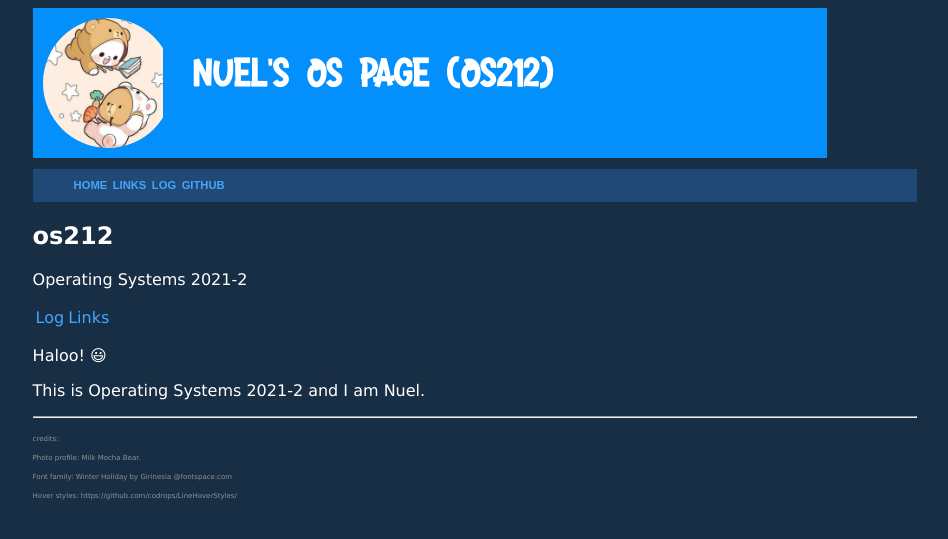
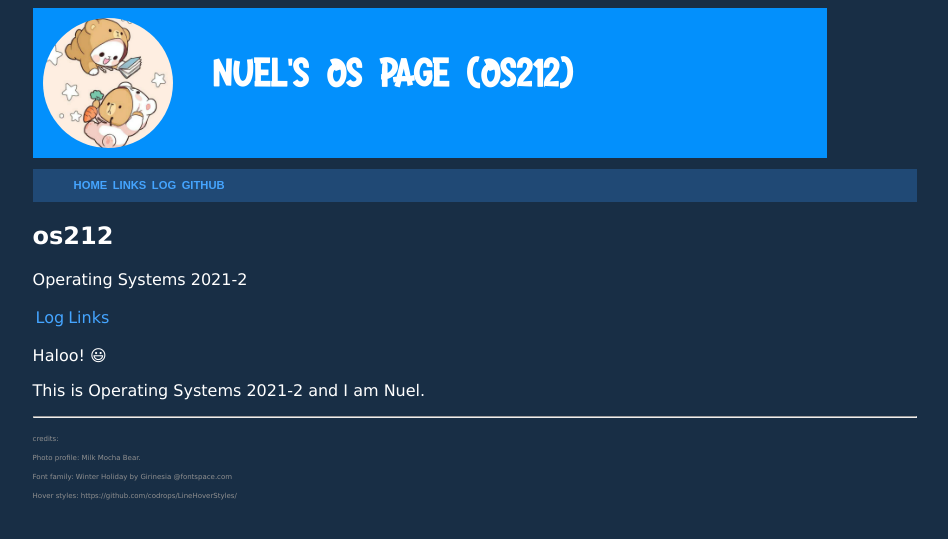
Before and after one commit to Hzz-Hzz/os212, a Jekyll site: the page built from index.md, in a window 1280 px wide. Shown: the top 539 px of the page, without its empty margins (165-1113 px from the left). Built offline with Jekyll 4.4.1, drawn with Linux system fonts in a browser that asks for light colours; our own code applies the rules of GitHub Pages for plain Markdown files.

Commit message:
Update style.css

```diff
--- a/assets/css/style.css
+++ b/assets/css/style.css
@@ -4,7 +4,8 @@
  "Mike Dane", "w3schools", et al.
  */
 body {  /* define variables */
-    --default-header-size:130px;
+    --default-header-size: 130px;
+    --default-header-photoprofile-padding: 10px;
 }
 
 
@@ -27,7 +28,7 @@ body {  /* define variables */
 
 header.header_outter > .row{
     display: grid;
-    grid-template-columns: var(--default-header-size) 1fr;
+    grid-template-columns: calc(2 * var(--default-header-photoprofile-padding) + var(--default-header-size)) 1fr;
 }
 
 .header_container{
@@ -65,10 +66,10 @@ header.header_outter > .row{
   background:       #0390fc;
   height:           var(--default-header-size);
   width:            100%;
-  padding-top:      10px;
-  padding-bottom:   10px;
-  padding-left:     10px;
-  padding-right:    10px;
+  padding-top:      var(--default-header-photoprofile-padding);
+  padding-bottom:   var(--default-header-photoprofile-padding);
+  padding-left:     var(--default-header-photoprofile-padding);
+  padding-right:    var(--default-header-photoprofile-padding);
   text-align:       left;
 }
 
```
